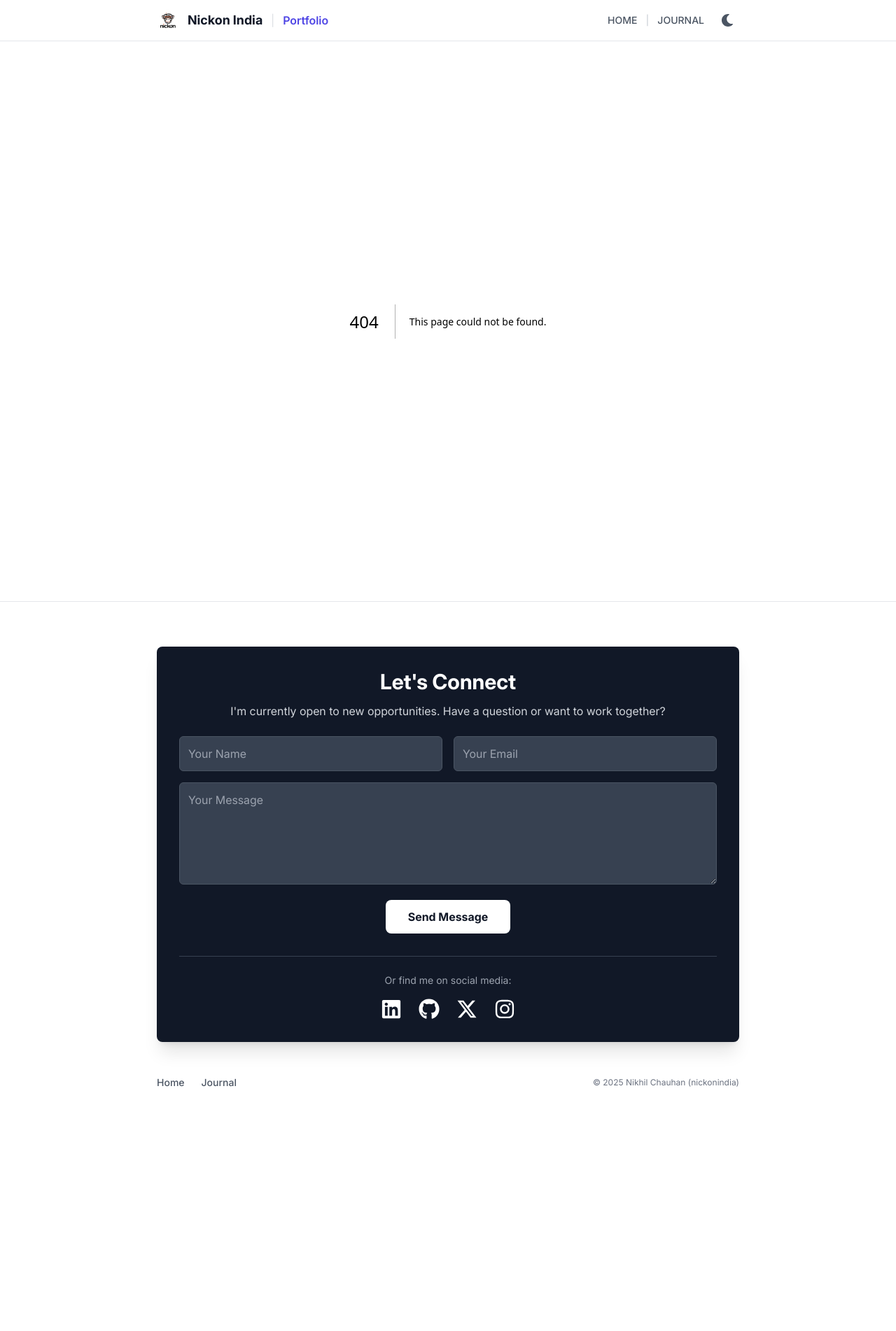
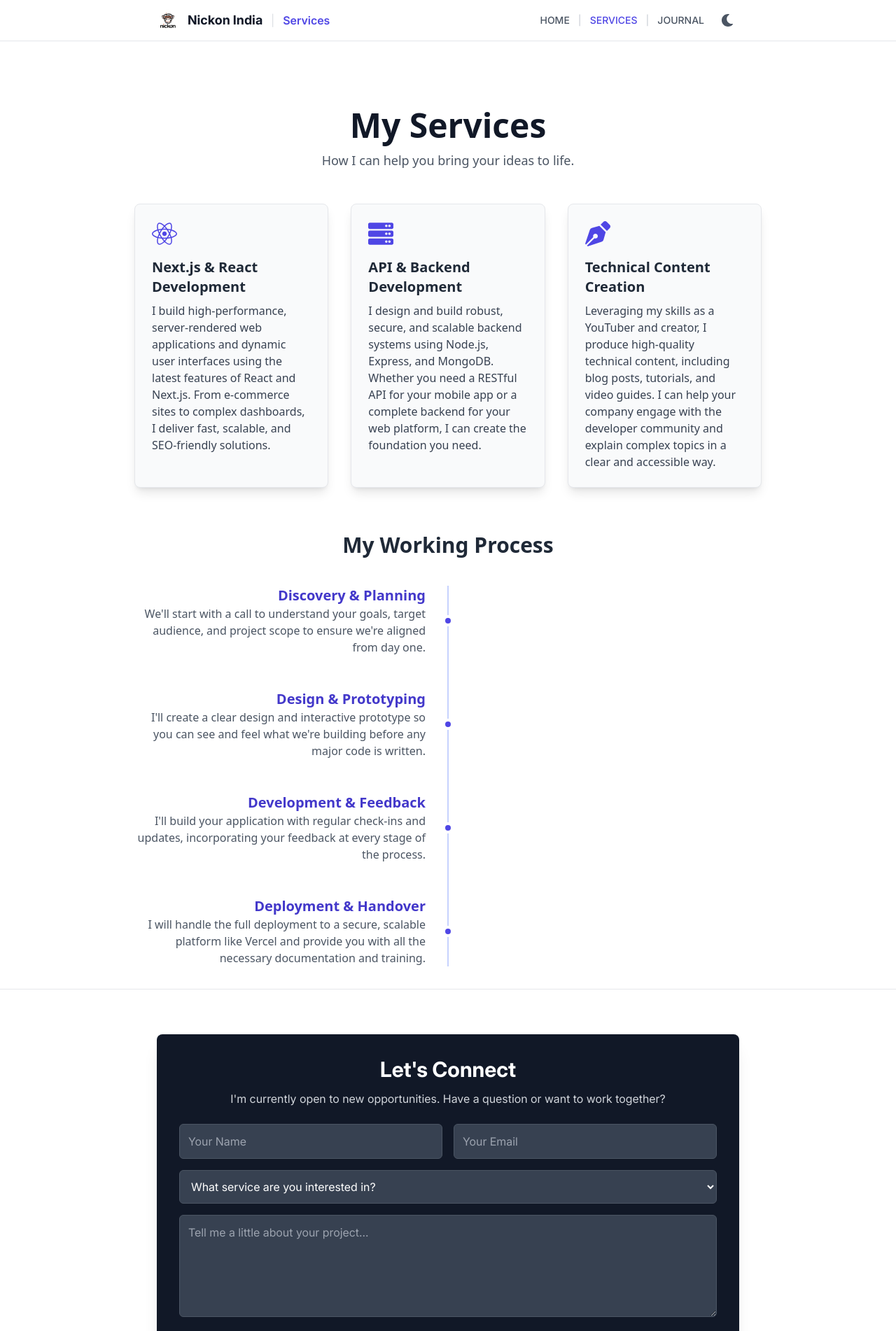
Before and after one commit to nikhilchauhanx/nickonindia, a Next.js app: page /services in a window 1280 px wide. Before the commit this address had no page. Shown: the top 1902 px of the page at 70% size. Before the commit the page ends 1589 px from the top, so only its background shows below. Built offline with nearby package versions, Linux system fonts and the light colour scheme.

Commit message:
Feat: Implement final footer with integrated contact form

```diff
--- /dev/null
+++ b/src/app/services/page.tsx
@@ -0,0 +1,85 @@
+// src/app/services/page.tsx
+import type { Metadata } from 'next';
+import { FaReact, FaServer, FaPenNib } from 'react-icons/fa';
+
+export const metadata: Metadata = {
+  title: 'Services | Nikhil Chauhan',
+  description: 'Freelance services offered by Nikhil Chauhan, including Next.js & React Development, API & Backend Development, and Technical Content Creation.',
+};
+
+const services = [
+  {
+    icon: FaReact,
+    title: 'Next.js & React Development',
+    description: 'I build high-performance, server-rendered web applications and dynamic user interfaces using the latest features of React and Next.js. From e-commerce sites to complex dashboards, I deliver fast, scalable, and SEO-friendly solutions.',
+  },
+  {
+    icon: FaServer,
+    title: 'API & Backend Development',
+    description: 'I design and build robust, secure, and scalable backend systems using Node.js, Express, and MongoDB. Whether you need a RESTful API for your mobile app or a complete backend for your web platform, I can create the foundation you need.',
+  },
+  {
+    icon: FaPenNib,
+    title: 'Technical Content Creation',
+    description: 'Leveraging my skills as a YouTuber and creator, I produce high-quality technical content, including blog posts, tutorials, and video guides. I can help your company engage with the developer community and explain complex topics in a clear and accessible way.',
+  },
+];
+
+const processSteps = [
+    { name: 'Discovery & Planning', description: "We'll start with a call to understand your goals, target audience, and project scope to ensure we're aligned from day one." },
+    { name: 'Design & Prototyping', description: "I'll create a clear design and interactive prototype so you can see and feel what we're building before any major code is written." },
+    { name: 'Development & Feedback', description: "I'll build your application with regular check-ins and updates, incorporating your feedback at every stage of the process." },
+    { name: 'Deployment & Handover', description: "I will handle the full deployment to a secure, scalable platform like Vercel and provide you with all the necessary documentation and training." },
+];
+
+export default function ServicesPage() {
+  return (
+    <main className="min-h-screen bg-white text-gray-800 p-4 md:p-8 font-sans dark:bg-gray-900 dark:text-gray-200">
+      <div className="max-w-4xl mx-auto pt-16">
+
+        {/* Header Section */}
+        <header className="mb-12 text-center">
+          <h1 className="text-4xl md:text-5xl font-bold mb-3 text-gray-900 dark:text-gray-100">My Services</h1>
+          <p className="text-lg text-gray-600 dark:text-gray-400">How I can help you bring your ideas to life.</p>
+        </header>
+
+        {/* Services Grid */}
+        <div className="grid md:grid-cols-3 gap-8 mb-16">
+          {services.map((service, index) => {
+            const Icon = service.icon;
+            return (
+              <div key={index} className="bg-gray-50 p-6 rounded-lg border border-gray-200 shadow-lg dark:bg-gray-800 dark:border-gray-700">
+                <Icon className="text-4xl text-indigo-600 dark:text-indigo-400 mb-4" />
+                <h2 className="text-xl font-bold mb-2 dark:text-gray-100">{service.title}</h2>
+                <p className="text-gray-700 dark:text-gray-300">{service.description}</p>
+              </div>
+            );
+          })}
+        </div>
+
+        {/* Working Process Section */}
+        <div>
+          <h2 className="text-3xl font-bold text-center mb-10 dark:text-gray-100">My Working Process</h2>
+          <div className="relative">
+            {/* The vertical line */}
+            <div className="absolute left-1/2 -translate-x-1/2 h-full w-0.5 bg-indigo-200 dark:bg-gray-700" aria-hidden="true"></div>
+
+            <div className="space-y-12">
+              {processSteps.map((step, index) => (
+                <div key={index} className="relative flex items-center">
+                  <div className="w-1/2 pr-8 text-right">
+                    <h3 className="font-bold text-xl text-indigo-700 dark:text-indigo-400">{step.name}</h3>
+                    <p className="text-gray-600 dark:text-gray-400">{step.description}</p>
+                  </div>
+                  <div className="absolute left-1/2 -translate-x-1/2 w-4 h-4 bg-indigo-600 rounded-full border-4 border-white dark:bg-indigo-400 dark:border-gray-900"></div>
+                  <div className="w-1/2 pl-8"></div>
+                </div>
+              ))}
+            </div>
+          </div>
+        </div>
+
+      </div>
+    </main>
+  );
+}
--- a/src/components/ContactForm.tsx
+++ b/src/components/ContactForm.tsx
@@ -22,15 +22,10 @@ const ContactForm = () => {
       });
 
       if (response.ok) {
-        setStatus('Message sent successfully!');
+        setStatus('Thank you for your inquiry! I will get back to you shortly.');
         form.reset();
       } else {
-        const responseData = await response.json();
-        if (responseData.errors) {
-          setStatus(responseData.errors.map((error: any) => error.message).join(', '));
-        } else {
-          setStatus('Oops! There was a problem submitting your form.');
-        }
+        setStatus('Oops! There was a problem submitting your form.');
       }
     } catch (error) {
       setStatus('Oops! There was a problem submitting your form.');
@@ -38,8 +33,8 @@ const ContactForm = () => {
   };
 
   return (
-    <form onSubmit={handleSubmit} className="space-y-4">
-      <div className="flex flex-col sm:flex-row gap-4">
+    <form onSubmit={handleSubmit} className="space-y-4 text-left">
+      <div className="grid grid-cols-1 sm:grid-cols-2 gap-4">
         <input
           type="text"
           name="name"
@@ -56,9 +51,23 @@ const ContactForm = () => {
         />
       </div>
       <div>
+        <select
+          name="service_interest"
+          defaultValue=""
+          required
+          className="w-full p-3 rounded-md bg-gray-700 text-white border border-gray-600 focus:outline-none focus:ring-2 focus:ring-indigo-500"
+        >
+          <option value="" disabled>What service are you interested in?</option>
+          <option>Next.js & React Development</option>
+          <option>API & Backend Development</option>
+          <option>Technical Content Creation</option>
+          <option>Other Inquiry</option>
+        </select>
+      </div>
+      <div>
         <textarea
           name="message"
-          placeholder="Your Message"
+          placeholder="Tell me a little about your project..."
           required
           rows={5}
           className="w-full p-3 rounded-md bg-gray-700 text-white border border-gray-600 focus:outline-none focus:ring-2 focus:ring-indigo-500"
@@ -69,7 +78,7 @@ const ContactForm = () => {
           type="submit"
           className="bg-white text-gray-900 font-bold py-3 px-8 rounded-lg hover:bg-gray-200 transition-colors duration-300"
         >
-          Send Message
+          Send Project Inquiry
         </button>
       </div>
       {status && <p className="text-center text-sm mt-4">{status}</p>}
--- a/src/components/Header.tsx
+++ b/src/components/Header.tsx
@@ -11,6 +11,7 @@ const Header = () => {
 
   const getCurrentPageTitle = () => {
     if (pathname === '/') return 'Home';
+    if (pathname.startsWith('/services')) return 'Services';
     if (pathname.startsWith('/blog')) return 'Journal';
     if (pathname.startsWith('/projects')) return 'Case Study';
     return 'Portfolio';
@@ -51,6 +52,16 @@ const Header = () => {
 
             <span className="text-gray-300 dark:text-gray-700">|</span>
 
+            {/* Added the new Services link */}
+            <Link
+              href="/services"
+              className={`transition-colors ${pathname.startsWith('/services') ? 'text-indigo-600 dark:text-indigo-400' : 'text-gray-600 hover:text-indigo-600 dark:text-gray-300 dark:hover:text-indigo-400'}`}
+            >
+              SERVICES
+            </Link>
+
+            <span className="text-gray-300 dark:text-gray-700">|</span>
+
             <Link
               href="/blog"
               className={`transition-colors ${pathname.startsWith('/blog') ? 'text-indigo-600 dark:text-indigo-400' : 'text-gray-600 hover:text-indigo-600 dark:text-gray-300 dark:hover:text-indigo-400'}`}
```
